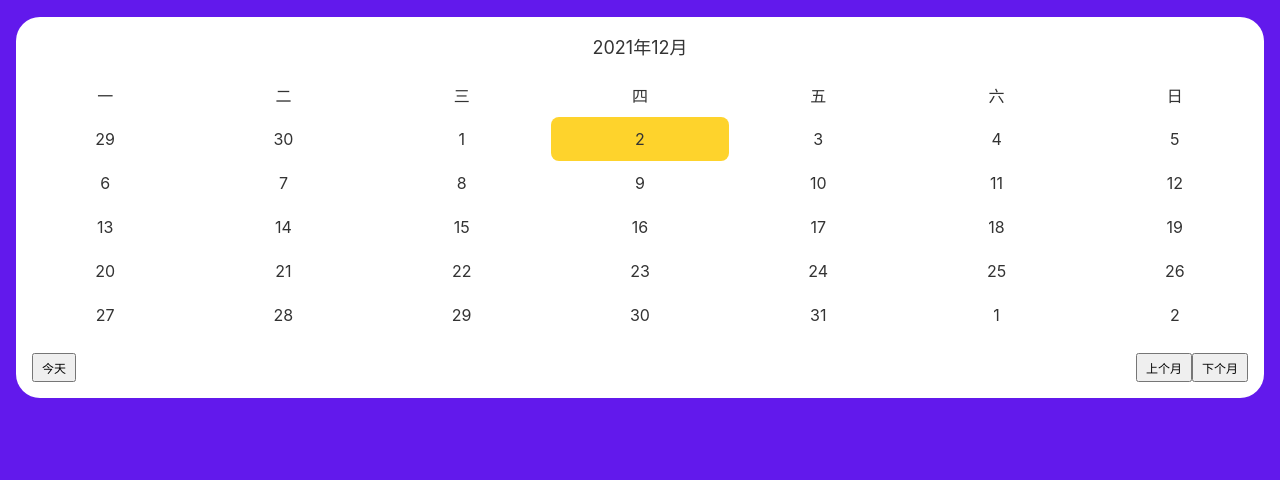
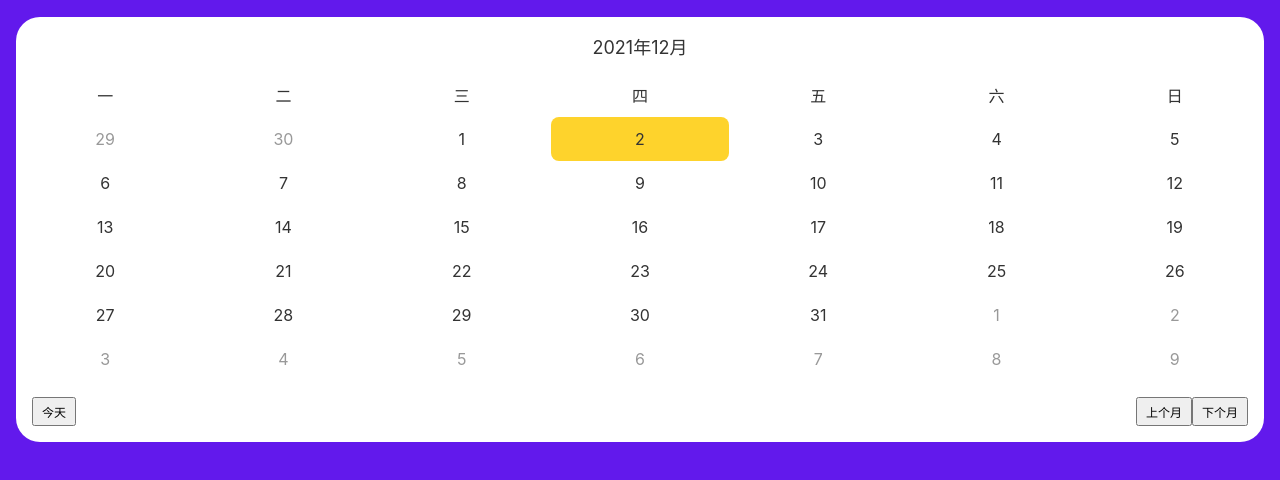
Before and after one commit to dawnliming/calendar-js-1, a plain HTML site: page index.html in a window 1280 px wide. Shown: the part 56-536 px from the top of the page. Drawn offline with Linux system fonts and the light colour scheme.

Commit message:
固定日历高度，其他月份呈灰色，完成第一版

```diff
--- a/main.js
+++ b/main.js
@@ -41,11 +41,14 @@ function render(time){
 
         const days = g('#days')
         days.innerHTML = ''
+        let n = 0
         for (let i = 1; i < 月初星期几; i++){
             const li = document.createElement('li')
             const d = new Date(月初 - 86400 * 1000 * i)
             li.textContent = d.getDate().toString()
             days.prepend(li)
+            li.classList.add('calendar-days-disabled')
+            n += 1
         }
 
         const now = new Date()
@@ -62,12 +65,14 @@ function render(time){
                 selectedLi = li
             }
             days.append(li)
+            n += 1
         }
 
-        for (let i = 1; 月末星期几 + i <= 7; i++){
+        for (let i = 1; n + i <= 42; i++){
             const li = document.createElement('li')
             li.textContent = i.toString()
             days.append(li)
+            li.classList.add('calendar-days-disabled')
         }
     }
 }
--- a/pages/index.css
+++ b/pages/index.css
@@ -42,6 +42,9 @@
     border: 1px solid #fed32c;
     border-radius: 8px;
 }
+.calendar-days > li.calendar-days-disabled{
+    color: #999;
+}
 .calendar-days-today{
     background: #fed32c;
     border-radius: 8px;
```
